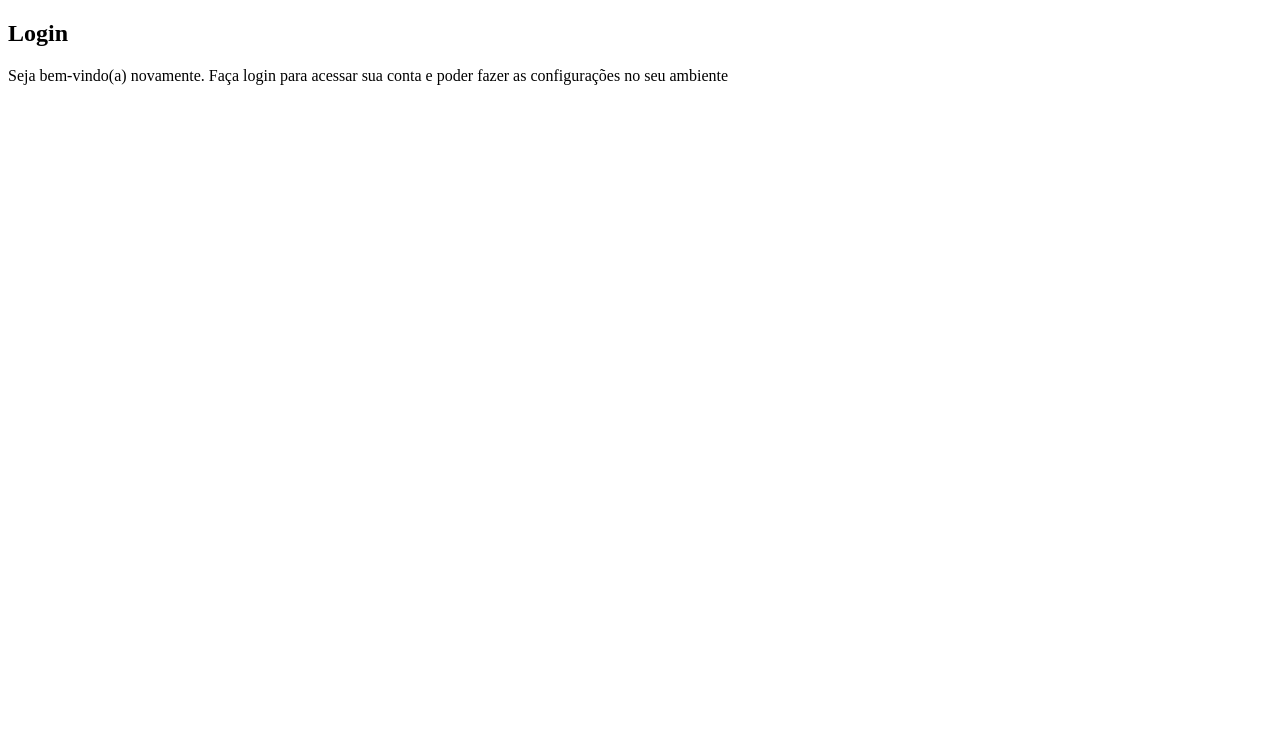
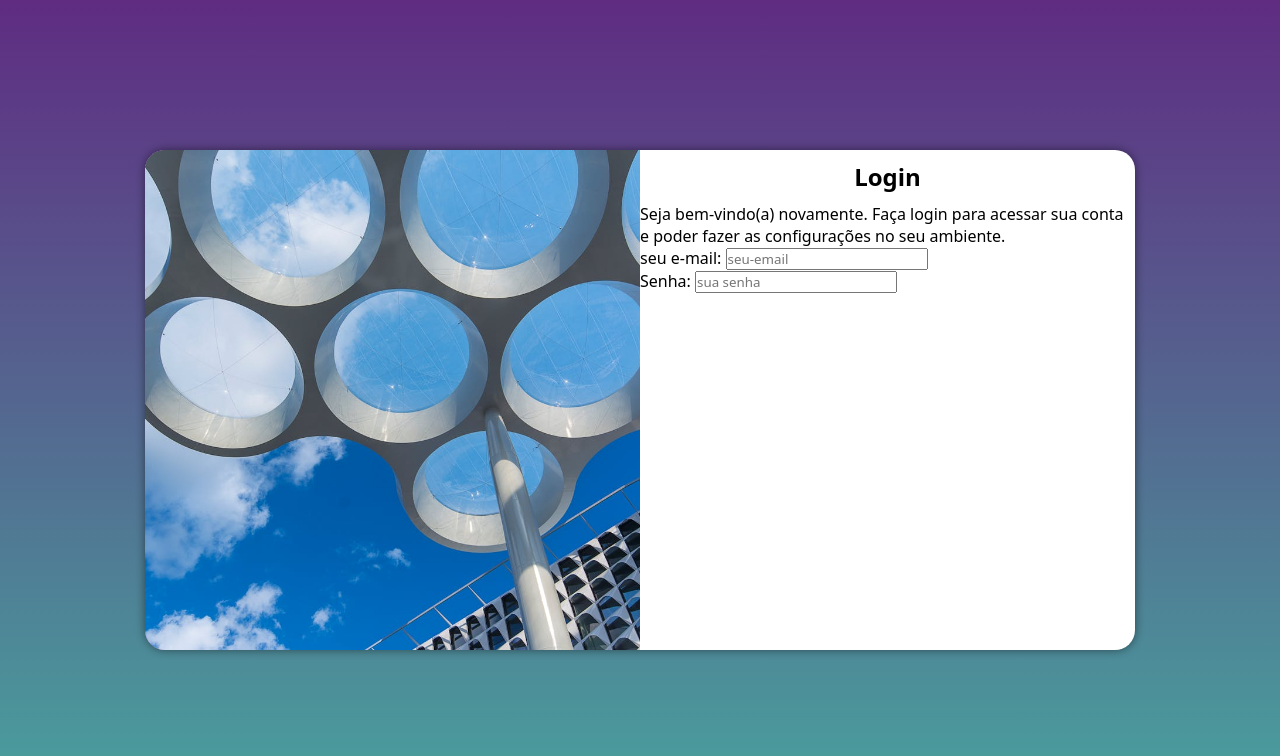
Before and after one commit to ViniciusVieira-web/projeto-login, a plain HTML site: page index.html in a window 1280 px wide. Drawn offline with Linux system fonts and the light colour scheme.

Commit message:
medias queries

```diff
--- /dev/null
+++ b/estilos/media-query.css
@@ -0,0 +1,48 @@
+@charset "UTF-";
+
+
+
+@media screen and (min-width:768px) and (max-width:992px) {
+
+    body{
+        background-image: linear-gradient(to top, #49a09d, #5f2c82);
+    }
+
+    section#login{
+        width: 80vw;
+    }
+
+    section#login > div#imagem{
+        float: left;
+        width: 30%;
+        height: 100%;
+    }
+
+    section#login > div#formulario{
+        float: right;
+        width: 70%;
+    }
+}
+
+@media screen and (min-width:992px){
+
+    body{
+        background-image: linear-gradient(to top, #49a09d, #5f2c82);
+    }
+
+    section#login{
+        width: 990px;
+    }
+
+    section#login > div#imagem{
+        float: left;
+        width: 50%;
+        height: 100%;
+    }
+
+    section#login > div#formulario{
+        float: right;
+        width: 50%;
+    }
+
+}
--- a/estilos/style.css
+++ b/estilos/style.css
@@ -8,3 +8,58 @@
     Lilas: #5f2c82
 
 */
+
+*{
+    font-family: system-ui, -apple-system, BlinkMacSystemFont, 'Segoe UI', Roboto, Oxygen, Ubuntu, Cantarell, 'Open Sans', 'Helvetica Neue', sans-serif;
+    padding: 0px;
+    margin: 0px;
+    box-sizing: border-box;
+}
+
+body, html{
+    background-color: #5f2c82;
+    height: 100vh;
+    width: 100vw;
+}
+
+main{
+    display: flex;
+    justify-content: center;
+    align-items: center;
+    height: 100vh;
+    width: 100vw;
+}
+
+#login{
+    background-color: white;
+    width: 250px;
+    height: 500px;
+    border-radius: 20px;
+    overflow: hidden;
+    box-shadow: 0px 0px 10px rgba(0, 0, 0, 0.479);
+    transition: width .4s, heigth .4s;
+    transition-timing-function: ease;
+}
+
+section > div#imagem{
+    background: #5f2c82 url(../imagens/fundo.jpg);
+    background-size: cover;
+    background-repeat: no-repeat;
+    background-position: top center;
+    height: 200px;
+    display: block;
+}
+
+section#login > div#formulario{
+    display: block;
+}
+
+#formulario h1{
+    text-align: center;
+    padding: 10px;
+}
+
+#formulario.caixa{
+    background-color: #5f2c82;
+    padding: 5px;
+}
--- a/index.html
+++ b/index.html
@@ -5,6 +5,7 @@
     <meta name="viewport" content="width=device-width, initial-scale=1.0">
     <title>Tela de Login</title>
     <link rel="stylesheet" href="estilos/style.css">
+    <link rel="stylesheet" href="estilos/media-query.css">
 </head>
 <body>
 
@@ -14,13 +15,28 @@
 
             <div id="imagem">
 
+
+
             </div>
 
             <div id="formulario">
+
                 <h1>Login</h1>
-                <p>Seja bem-vindo(a) novamente. Faça login para acessar sua conta e poder fazer as configurações no seu ambiente</p>
 
-                <form action="login.php" method="post"></form>
+                <p>Seja bem-vindo(a) novamente. Faça login para acessar sua conta e poder fazer as configurações no seu ambiente.</p>
+
+                <form action="login.php" method="post" autocomplete="on">
+
+                    <p class="caixa">
+                        <label for="iemail">seu e-mail: </label>
+                        <input type="text" name="email" id="iemail" required autocomplete="on" placeholder="seu-email">
+                    </p>
+
+                    <p class="caixa">
+                        <label for="isenha">Senha:</label>
+                        <input type="password" name="senha" id="isenha" required min="8" max="20" placeholder="sua senha">
+                    </p>
+                </form>
 
             </div>
 
```
